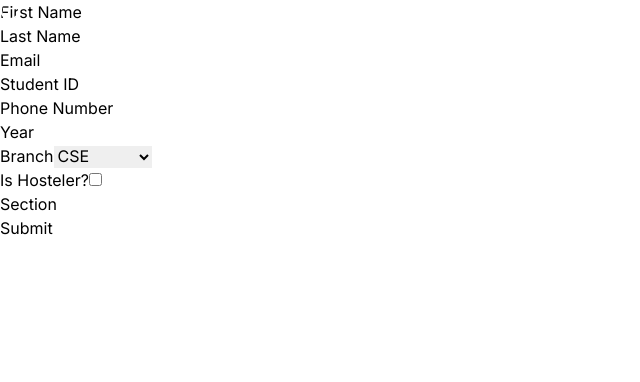
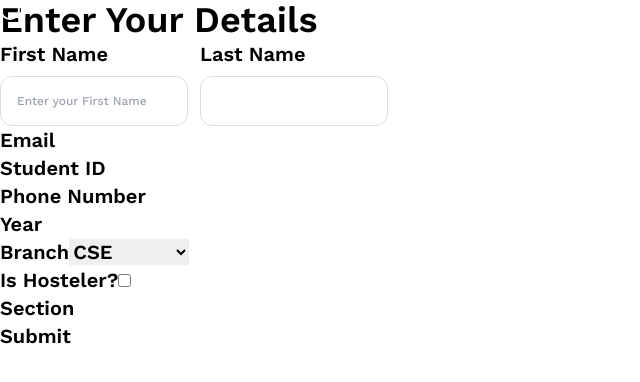
Before and after one commit to soumya-maheshwari/Centre-Of-Metaverse, a Next.js app: page /register in a window 1280 px wide. Shown: the top 382 px of the page, without its empty margins (0-640 px from the left). Built offline with nearby package versions, Linux system fonts and the light colour scheme.

Commit message:
Form body

```diff
--- a/src/app/globals.css
+++ b/src/app/globals.css
@@ -57,3 +57,9 @@ img {
     height: 300px !important;
   }
 }
+
+@layer components {
+  .form-field {
+    @apply border-[#DDDDDD] rounded-xl border p-4 text-xs font-medium focus:border-[#d0d0d0] focus:border mt-2;
+  }
+}
--- a/src/components/register/index.tsx
+++ b/src/components/register/index.tsx
@@ -6,7 +6,8 @@ type FormValues = {
   email: string;
   studentId: string;
   phoneNumber: string;
-  year: string;
+  gender:"Male"|"Female";
+  year: "1st Year"|"2nd Year";
   branch:
     | "CSE"
     | "CSE-DS"
@@ -23,6 +24,7 @@ type FormValues = {
   isHosteler: boolean;
   section: string;
 };
+
 export function RegistrationForm() {
   const {
     register,
@@ -30,25 +32,51 @@ export function RegistrationForm() {
     watch,
     formState: { errors },
   } = useForm<FormValues>();
-  const onSubmit: SubmitHandler<FormValues> = (data) => console.log(data);
+  const onSubmit: SubmitHandler<FormValues> = (data) => {
+    console.log(data);}
+
 
   return (
     <section className="">
     <div></div>
-      <div>
-        <form onSubmit={handleSubmit(onSubmit)}>
-            <div>
-                <label htmlFor="firstName">First Name</label>
-                <input {...register("firstName", { required: true })} />
+    <div className="bg-white">
+        <h1 className="font-semibold font-work-sans text-4xl">
+            Enter Your Details
+        </h1>
+        <form
+          onSubmit={handleSubmit(onSubmit)}
+          className="font-work-sans text-[2A2A2A] font-semibold text-xl"
+        >
+          <div className="flex gap-3">
+            <div className="flex flex-col">
+              <label htmlFor="firstName" className="text-[2A2A2A]">
+                First Name
+              </label>
+              <input
+                placeholder="Enter your First Name"
+                {...register("firstName", { required: true })}
+                className="form-field"
+              />
               {errors.firstName && <span>This field is required</span>}
             </div>
-            <div>
-                <label htmlFor="lastName">Last Name</label>
-                <input {...register("lastName")} />
+            <div className="flex flex-col">
+              <label htmlFor="lastName" className="text-[2A2A2A]">
+                Last Name
+              </label>
+              <input
+                placeholder=""
+                {...register("lastName", { required: true })}
+                className="form-field"
+              />
+              {errors.lastName && <span>This field is required</span>}
             </div>
+          </div>
+
           <div>
             <label htmlFor="email">Email</label>
-                <input {...register("email", { required: true, pattern: /^\S+@\S+$/i })} />
+            <input
+              {...register("email", { required: true, pattern: /^\S+@\S+$/i })}
+            />
             {errors.email && <span>Please enter a valid email address</span>}
           </div>
           <div>
@@ -97,5 +125,6 @@ export function RegistrationForm() {
         </form>
     </div>
 </section>
+
   );
 }
```
Lines whose indentation alone changed are shown as unchanged.
